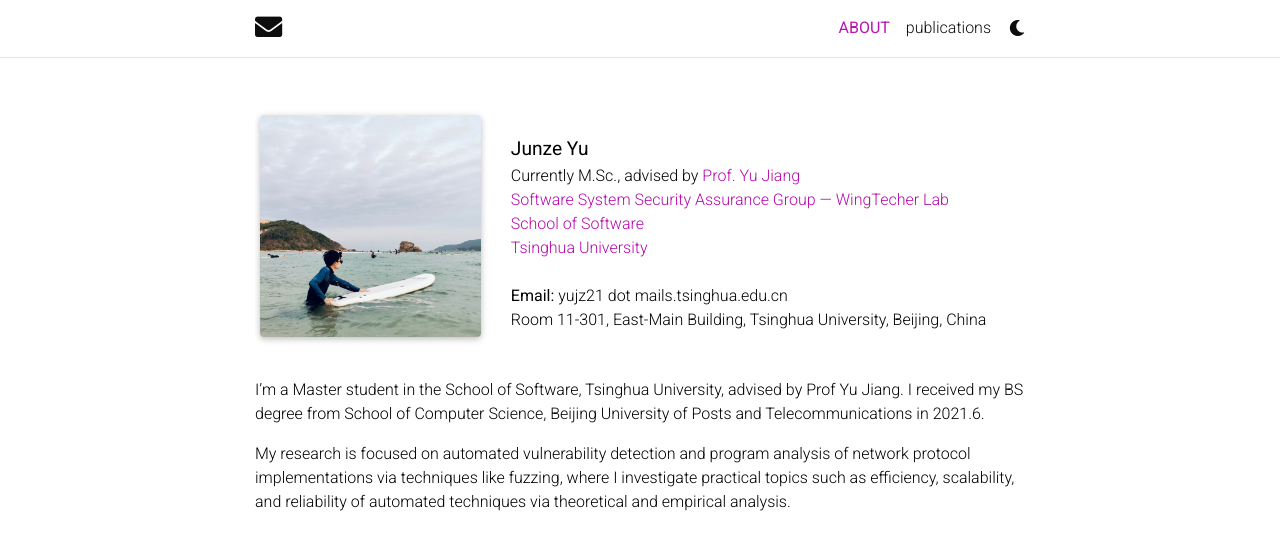
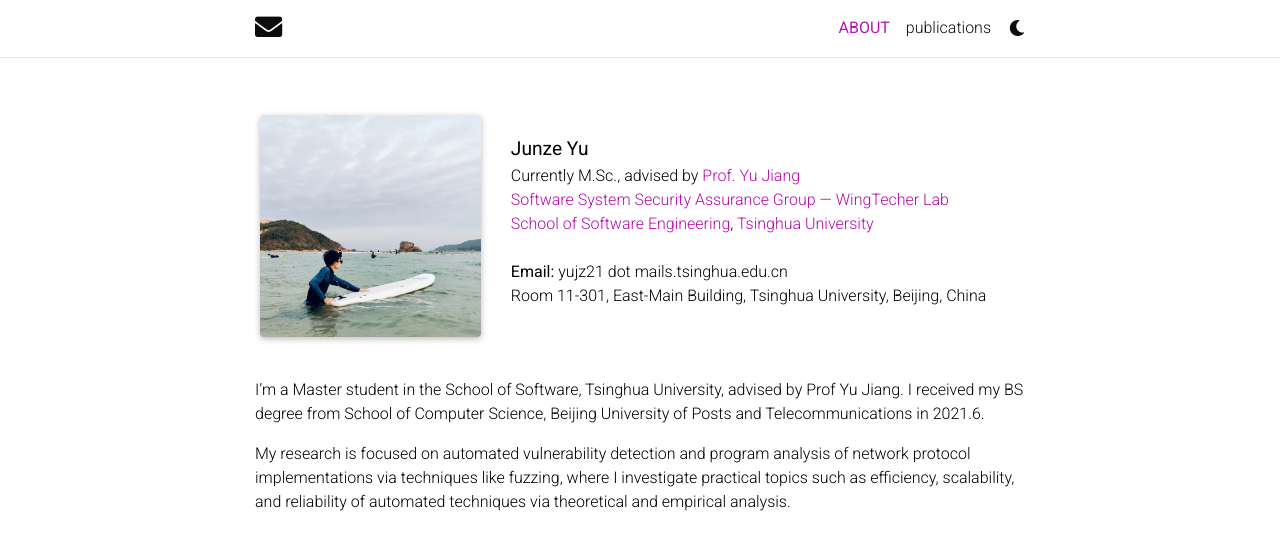
Before and after one commit to CocoSurfing/cocosurfing.github.io, a Jekyll site: the page built from _pages/about.md, in a window 1280 px wide, cut to the strip 0-542 px from the top of the page. Built offline with Jekyll 4.4.1, drawn with Linux system fonts in a browser that asks for light colours; full-size pictures stand in for the smaller copies a plugin makes; comment, search, counter and statistics services are not loaded; a style sheet for code colours, icons or effects is not loaded.

Commit message:
Update about

```diff
--- a/_layouts/about.html
+++ b/_layouts/about.html
@@ -38,8 +38,7 @@ layout: default
                   <b><big>{{ page.profile.name }}</big></b><br>
                   {{ page.profile.degree }}<br>
                   {{ page.profile.group }}<br>
-                  {{ page.profile.institute }}<br>
-                  {{ page.profile.university }}<br>
+                  {{ page.profile.institute }}, {{ page.profile.university }}<br>
                   <br>
                   <b>Email: </b>{{ page.profile.email}}<br>
                   {{ page.profile.location}} <br>
--- a/_pages/about.md
+++ b/_pages/about.md
@@ -7,7 +7,7 @@ profile:
   name: Junze Yu
   degree: Currently M.Sc., advised by <a href="https://sites.google.com/site/jiangyu198964/home">Prof. Yu Jiang</a>
   group: <a href="http://www.wingtecher.com/personen">Software System Security Assurance Group — WingTecher Lab</a>
-  institute:  <a href="https://www.thss.tsinghua.edu.cn/en/index.htm">School of Software</a>
+  institute:  <a href="https://www.thss.tsinghua.edu.cn/en/index.htm">School of Software Engineering</a>
   university: <a href="https://www.tsinghua.edu.cn/en/"> Tsinghua University </a>
   location:  Room 11-301, East-Main Building, Tsinghua University, Beijing, China
   email: yujz21 dot mails.tsinghua.edu.cn
```
